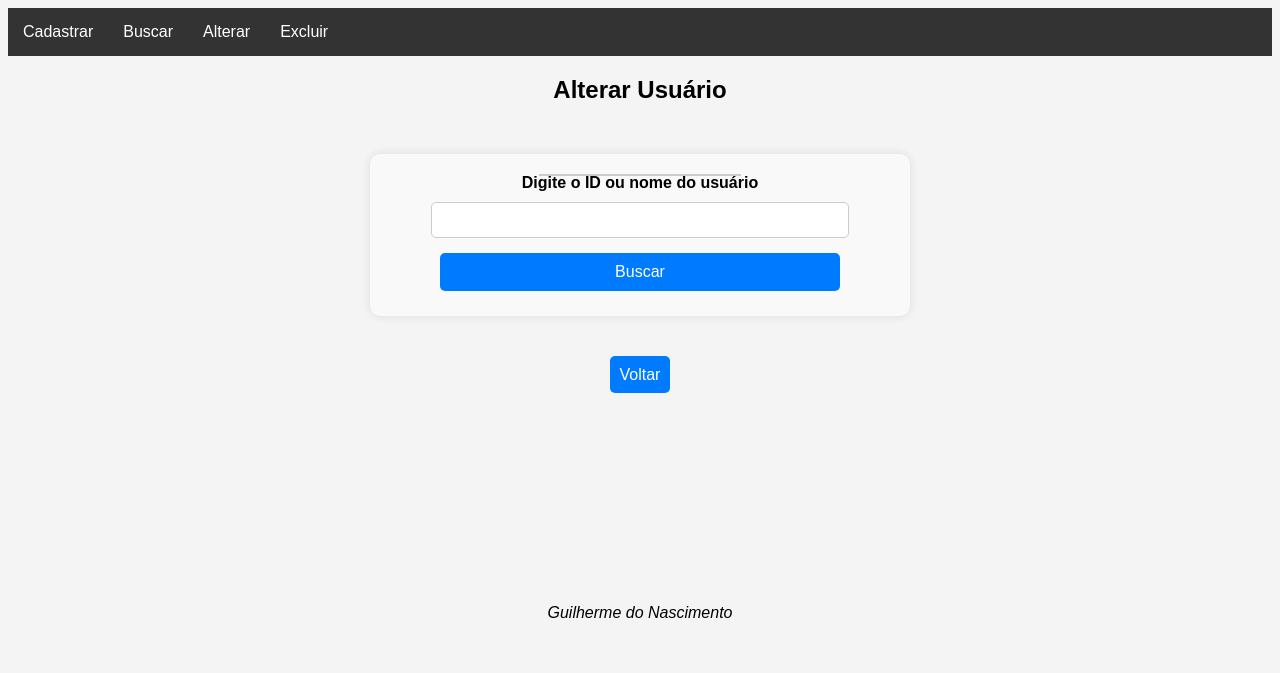
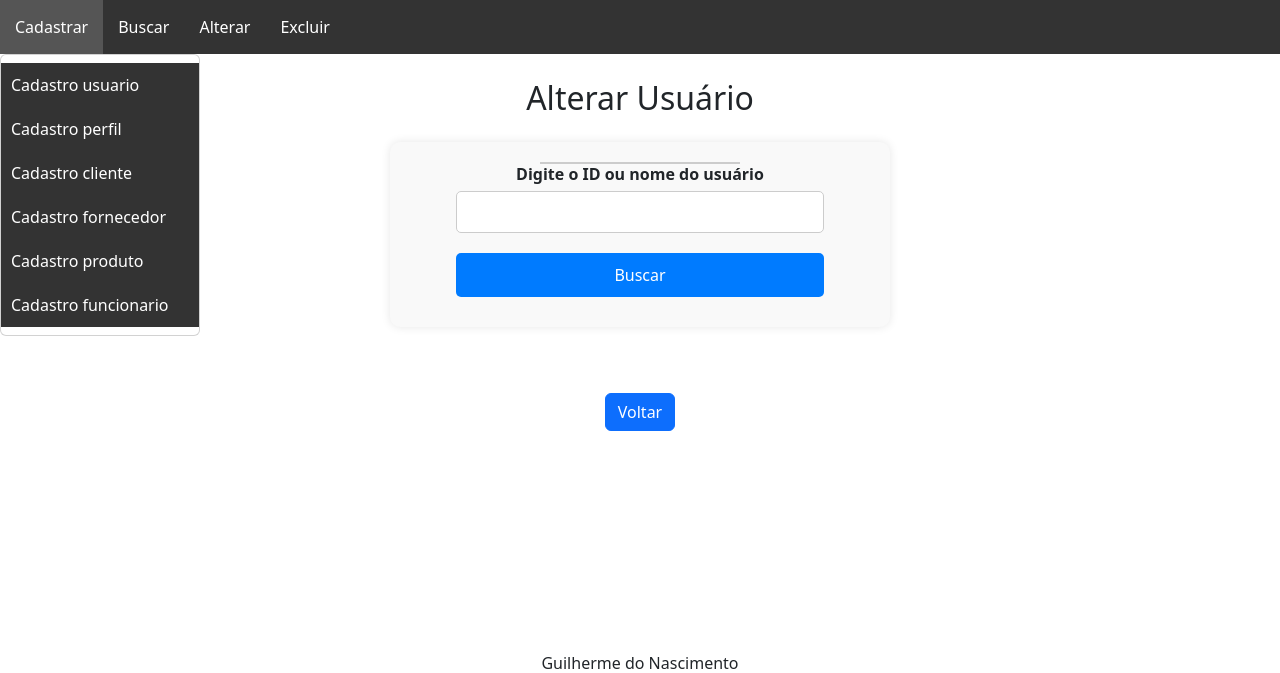
Before and after one commit to Guibe777/guilherme_nascimento_prova, a PHP site: page /alterar_usuario.php in a window 1280 px wide. Shown: the top 673 px of the page. Run offline with PHP 8.4, Linux system fonts and the light colour scheme; a user stored in the database is signed in; data comes from the database, SQL or seed files in the repository.

Commit message:
Alterar usuário
Botão voltar mudado e mais algumas mudanças na aparência apenas com o uso de bootstrap

```diff
--- a/alterar_usuario.php
+++ b/alterar_usuario.php
@@ -98,9 +98,18 @@
     <meta name="viewport" content="width=device-width, initial-scale=1.0">
     <title>Alterar Usuário</title>
     <link rel="stylesheet" href="styles.css">
+    <link href="https://cdn.jsdelivr.net/npm/bootstrap@5.3.0/dist/css/bootstrap.min.css" rel="stylesheet">
 
     <!-- Certifique-se de que o JAVASCRIPT está sendo carregado corretamente -->
     <script src="scripts.js"></script>
+
+    <style>
+        button {
+            margin: 10px;
+            border-radius: 5px;
+        }
+    </style>
+
 </head>
 <body>
 
@@ -123,7 +132,7 @@
         </ul>
     </nav>
 
-    <h2>Alterar Usuário</h2>
+    <center><h2 style="transform: translateY(25px);">Alterar Usuário</h2></center>
     <form action="alterar_usuario.php" method="POST">
         <label for="busca_usuario">Digite o ID ou nome do usuário</label>
         <input type="text" id="busca_usuario" name="busca_usuario" required onkeyup="buscarSugestoes()">
@@ -162,7 +171,10 @@
             <button type="reset">Cancelar</button>
         </form>
     <?php endif; ?>
-    <a href="principal.php" style="color: white; border: none; border-radius: 5px; padding: 10px; background-color: #007bff; font-size: 16px; text-decoration: none; /* remove o sublinhado */">Voltar</a>
+
+    <!-- Botão de voltar -->
+    <center><a href="principal.php" class="btn btn-primary mt-3">Voltar</a></center>
+
     <center><address style="transform: translateY(220px);">Guilherme do Nascimento</address></center>
 </body>
 </html>
```
